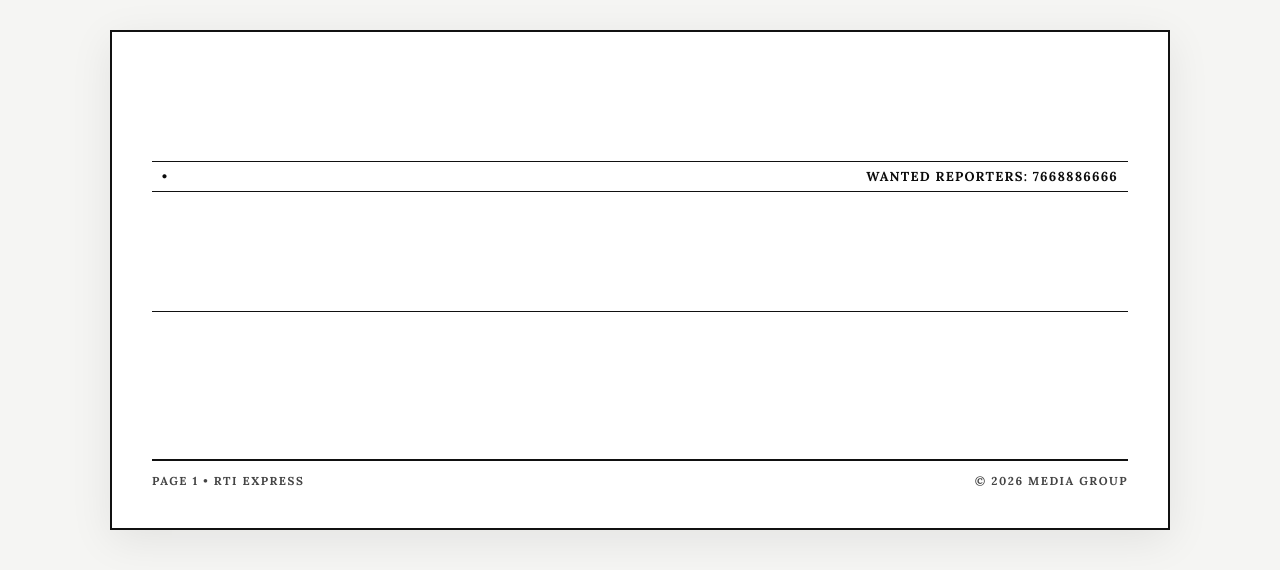
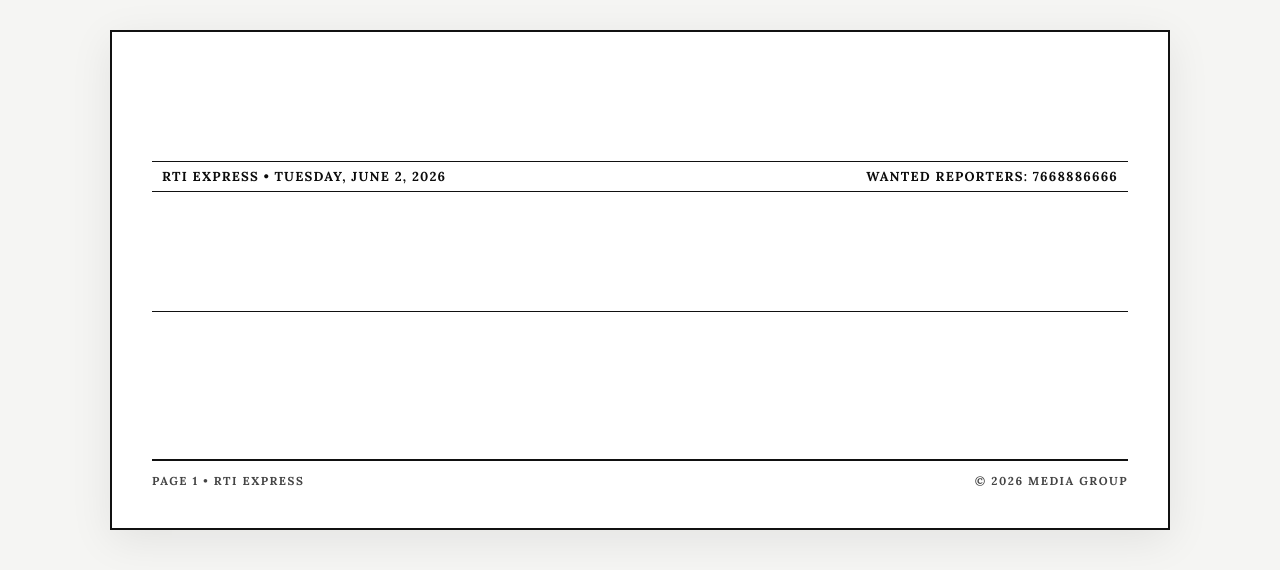
Before and after one commit to Mohitroyal/News-Backend, a Python web app: template app/renderer/templates/rti_express/template.html in a window 1280 px wide. Shown: the top 570 px of the page. Run offline with Jinja, Linux system fonts and the light colour scheme; the template is opened without the code that fills it, so the values that code supplies are empty.

Commit message:
fix: hardcode header date and publication name to match reference image and fix alignment

```diff
--- a/app/renderer/templates/rti_express/template.html
+++ b/app/renderer/templates/rti_express/template.html
@@ -30,9 +30,9 @@
         </div>
 
         <!-- ZONE 2: Metadata Zone (Height: 30px) -->
-        <div class="metadata-zone" style="height: 30px; display: flex; justify-content: space-between; align-items: center; box-sizing: border-box; border-bottom: 1px solid var(--border-color, #111111); margin: 0; padding: 0 10px; font-size: 13px; font-weight: bold; text-transform: uppercase; letter-spacing: 1.2px;">
+        <div class="metadata-zone" style="width: 100%; height: 30px; display: flex; justify-content: space-between; align-items: center; box-sizing: border-box; border-bottom: 1px solid var(--border-color, #111111); margin: 0; padding: 0 10px; font-size: 13px; font-weight: bold; text-transform: uppercase; letter-spacing: 1.2px; white-space: nowrap;">
             <div class="meta-item-left" style="display: flex; align-items: center;">
-                <span>{{ publication_name }} • {{ publication_date }}</span>
+                <span>RTI EXPRESS &bull; TUESDAY, JUNE 2, 2026</span>
             </div>
             <div class="meta-item-right" style="display: flex; align-items: center;">
                 <span>WANTED REPORTERS: 7668886666</span>
```
